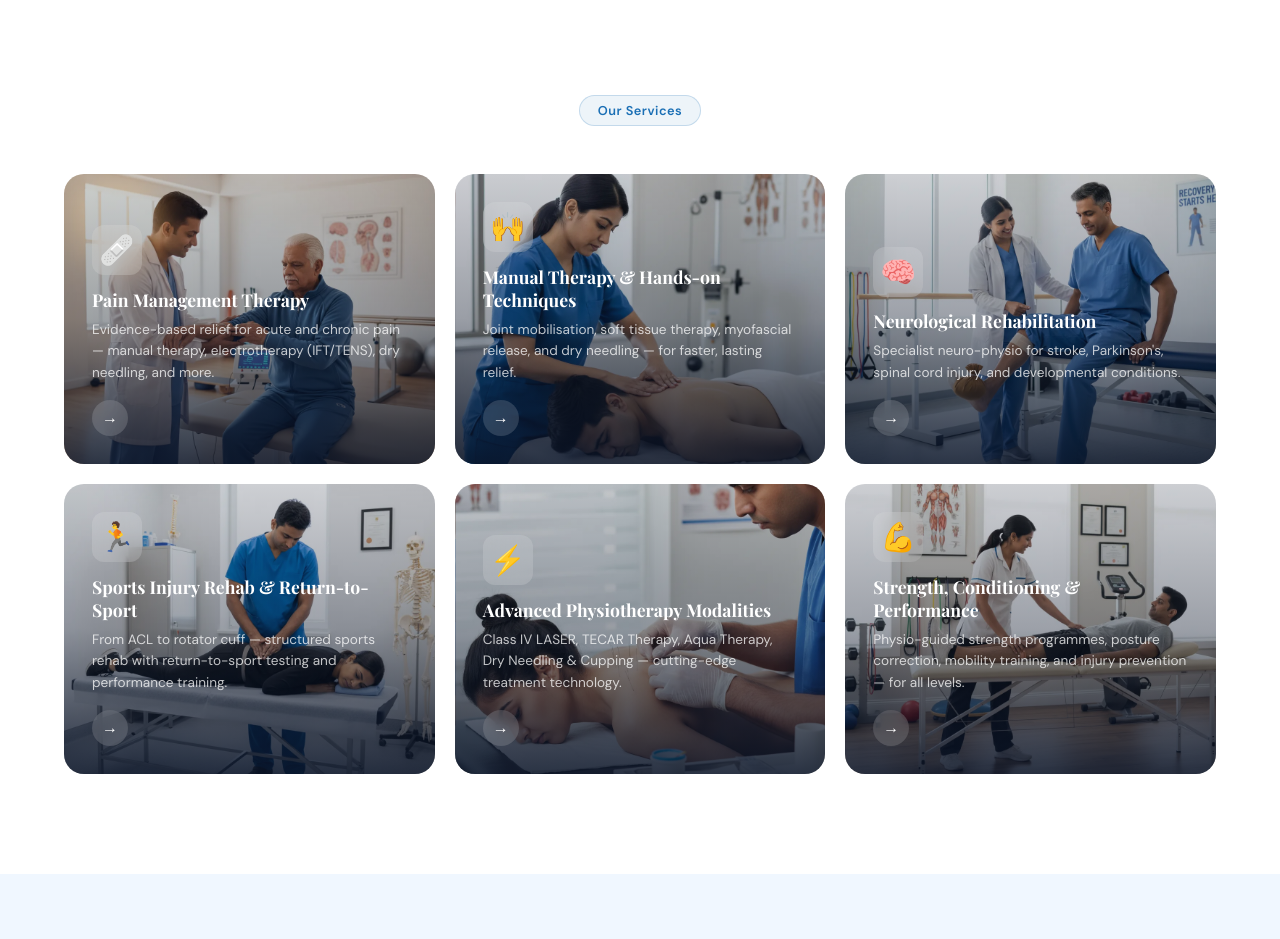
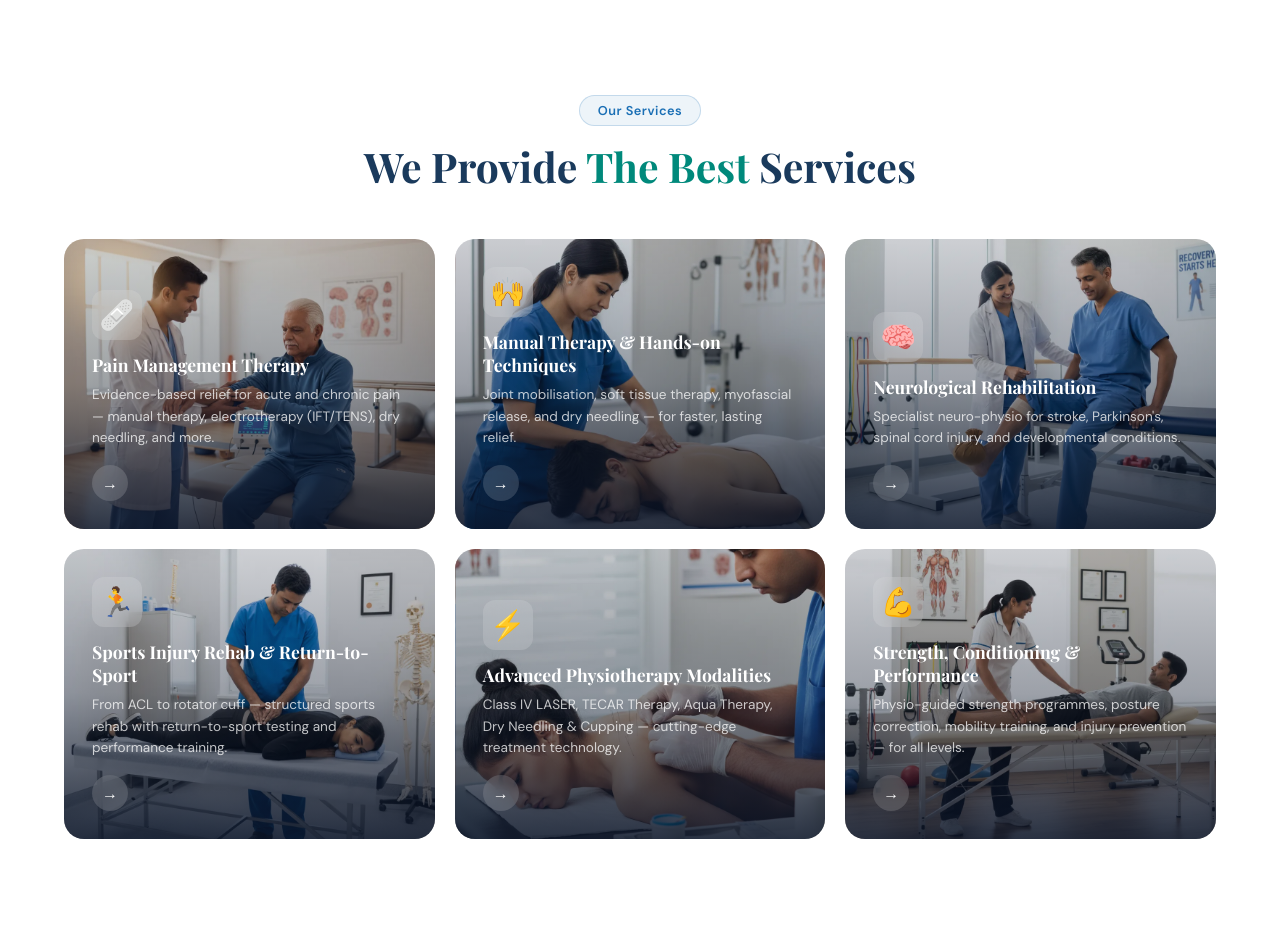
Before and after one commit to ydvrahul19/nuerosprts, a website: page index.html in a window 1280 px wide. Shown: the part 6960-7899 px from the top of the page. Drawn offline with nearby package versions, Linux system fonts and the light colour scheme.

Commit message:
Update index.html

```diff
--- a/index.html
+++ b/index.html
@@ -1567,6 +1567,7 @@ footer::before { content:''; position:absolute; top:0; left:0; right:0; height:1
   <section class="services-home-section">
     <div class="max-wrap">
       <div class="section-pill" style="display:block;width:fit-content;margin:0 auto 1rem">Our Services</div>
+      <h2 class="section-title text-center">We Provide <span class="color-green">The Best</span> <span class="color-navy">Services</span></h2>
       <div class="services-home-grid">
         <div class="sh-card" onclick="showPage('physio')" data-aos="fade-up" data-aos-delay="0" style="--bg-url:url('images/physio1.webp')">
           <div class="shc-bg-img"></div><div class="shc-overlay"></div>
```
